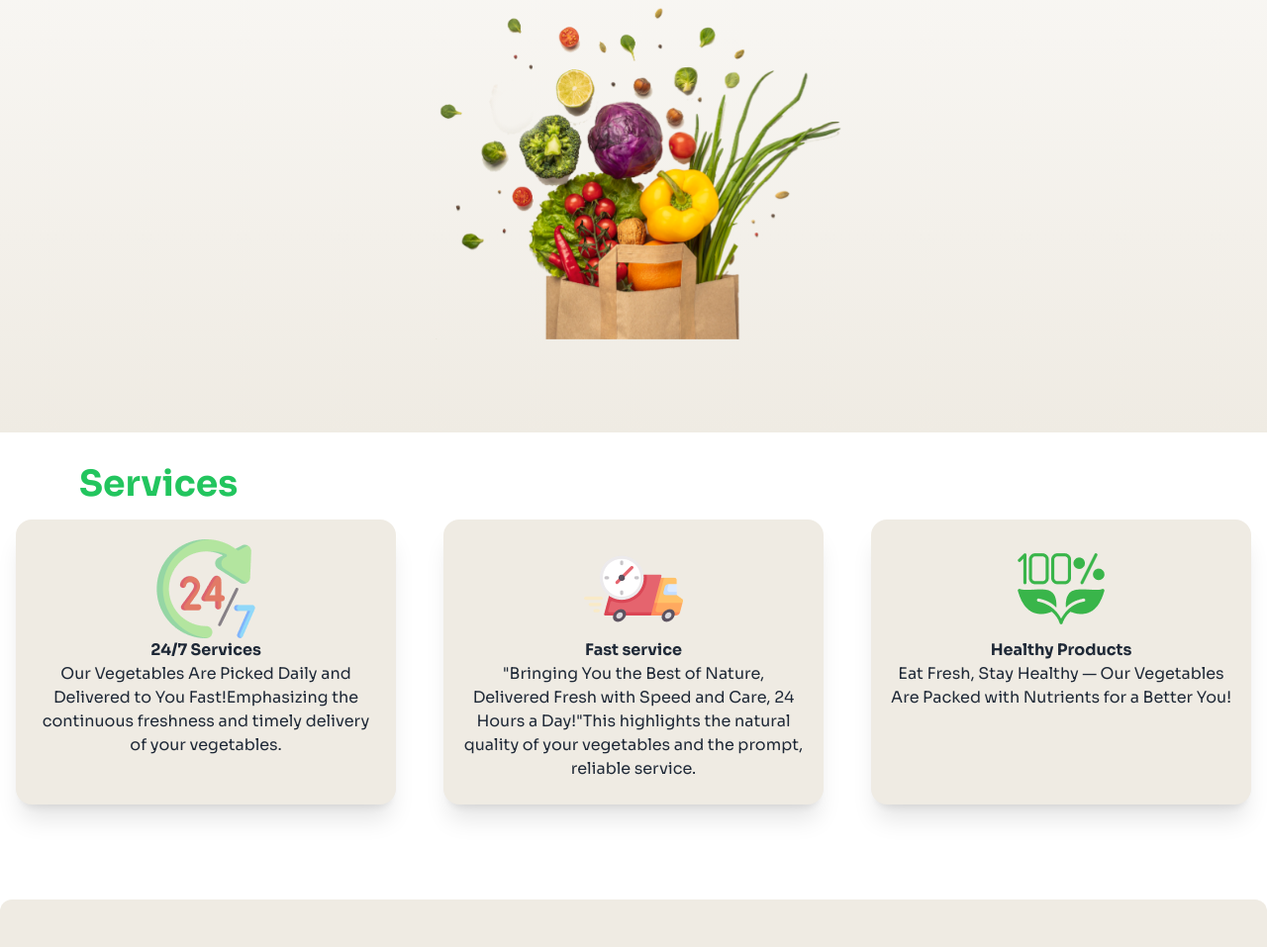
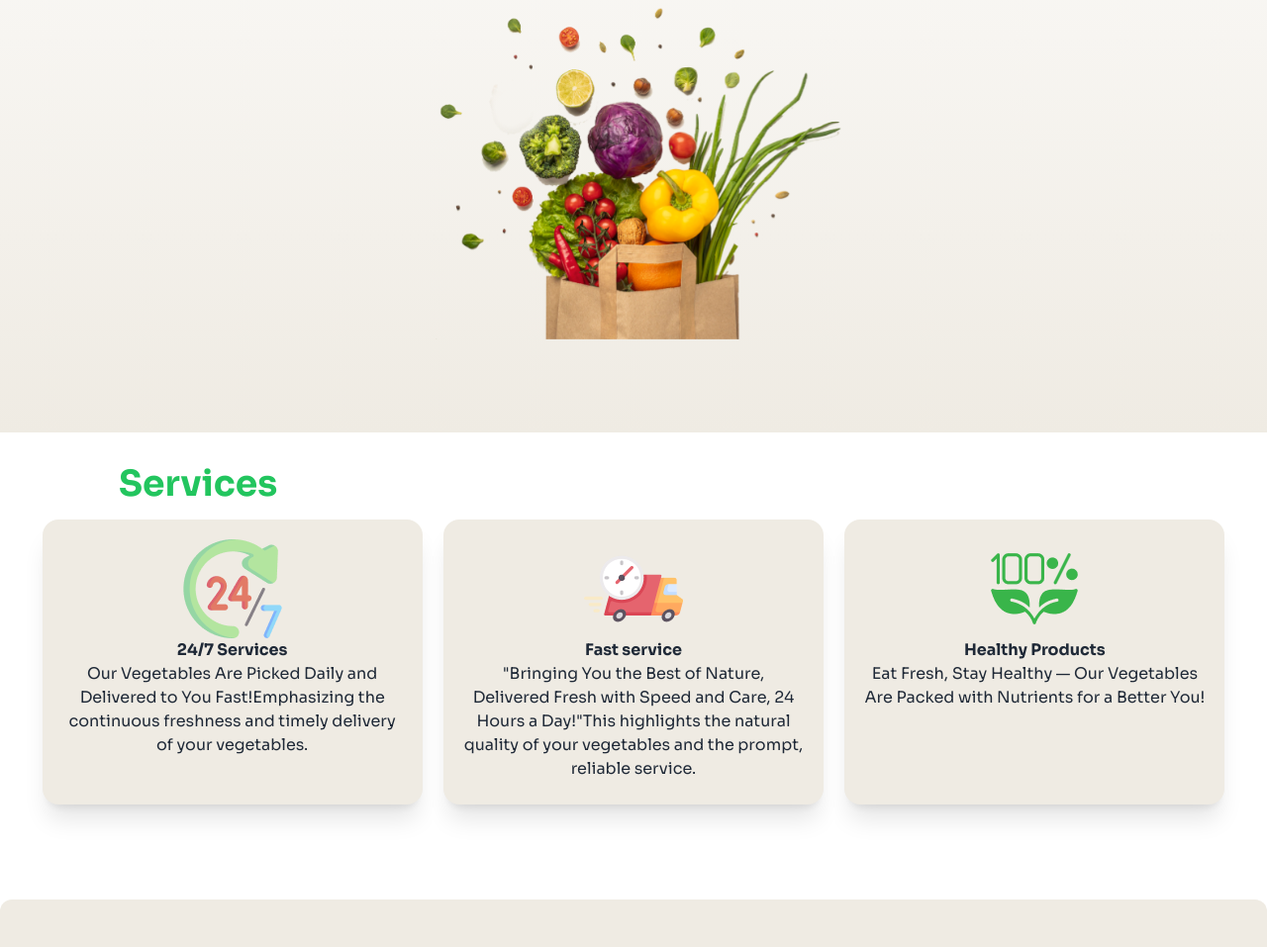
Before and after one commit to tanvirrahmanaz/natures_platter_a3, a plain HTML site: page index.html in a window 1280 px wide. Shown: the part 431-1388 px from the top of the page at 99% size. Drawn offline with nearby package versions, Linux system fonts and the light colour scheme.

Commit message:
some margin add

```diff
--- a/index.html
+++ b/index.html
@@ -90,7 +90,7 @@
 
     <main>
       <!-- service section  -->
-      <section>
+      <section class="mx-10">
         <!-- service section  -->
          <div class="mt-8">
             <p class="text-green-500 text-4xl font-bold mb-4 text-left pl-20 relative">Services</p>
```
